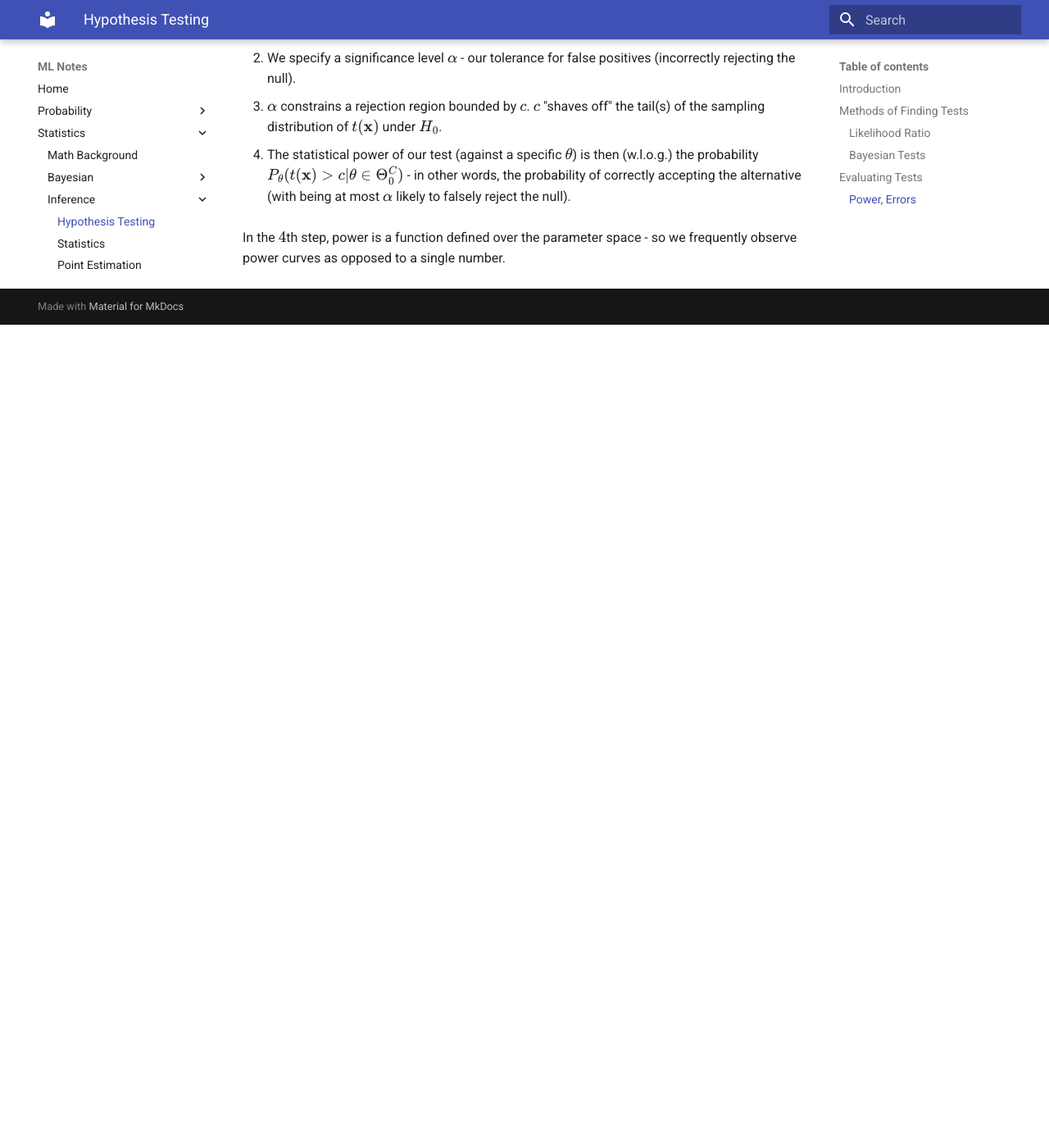
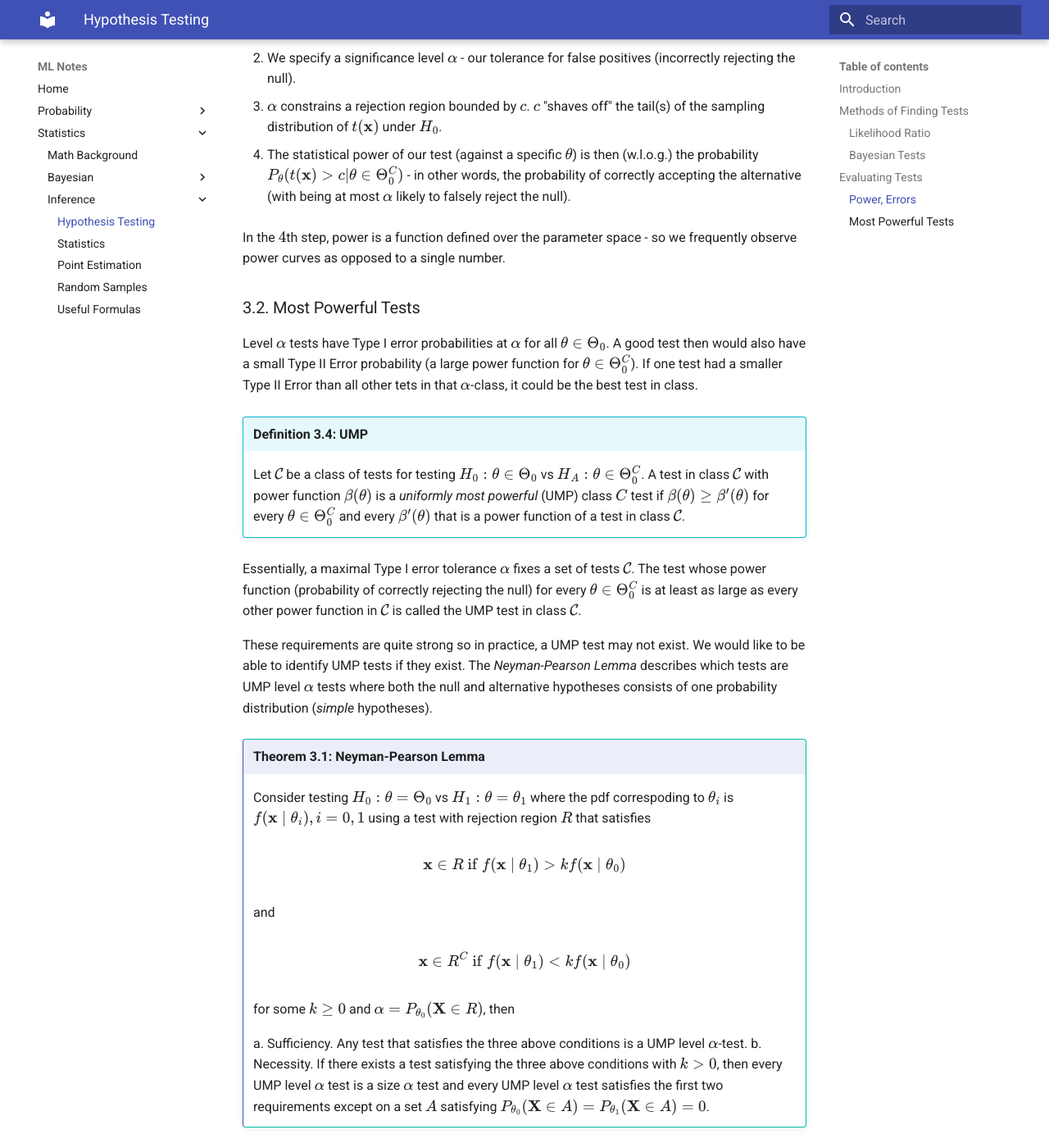
Before and after one commit to alexali04/notes, an MkDocs documentation site: the page built from docs/statistics/inference/hypothesis_testing.md, in a window 1280 px wide and 1400 px high, scrolled down 4645 px. Shown: the whole window at 82% size. Built offline with MkDocs 1.6.1 and Material for MkDocs 9.7.7, drawn with Linux system fonts in a browser that asks for light colours; before the commit the page ends 5041 px from its top, so only the background shows below that.

Commit message:
UMP, neyman-pearson

```diff
--- a/docs/statistics/inference/hypothesis_testing.md
+++ b/docs/statistics/inference/hypothesis_testing.md
@@ -94,3 +94,35 @@
 4. The statistical power of our test (against a specific $\theta$) is then (w.l.o.g.) the probability $P_{\theta}(t(\mathbf{x}) > c | \theta \in \Theta_0^C)$ - in other words, the probability of correctly accepting the alternative (with being at most $\alpha$ likely to falsely reject the null).
 
 In the $4$th step, power is a function defined over the parameter space - so we frequently observe power curves as opposed to a single number.
+
+### Most Powerful Tests
+
+Level $\alpha$ tests have Type I error probabilities at $\alpha$ for all $\theta \in \Theta_0$. A good test then would also have a small Type II Error probability (a large power function for $\theta \in \Theta_0^C$). If one test had a smaller Type II Error than all other tets in that $\alpha$-class, it could be the best test in class.
+
+!!! info "Definition: UMP"
+
+    Let $\mathcal{C}$ be a class of tests for testing $H_0: \theta \in \Theta_0$ vs $H_A: \theta \in \Theta_0^C$. A test in class $\mathcal{C}$ with power function $\beta(\theta)$ is a *uniformly most powerful* (UMP) class $C$ test if $\beta(\theta) \geq \beta'(\theta)$ for every $\theta \in \Theta_0^C$ and every $\beta'(\theta)$ that is a power function of a test in class $\mathcal{C}$.
+
+Essentially, a maximal Type I error tolerance $\alpha$ fixes a set of tests $\mathcal{C}$. The test whose power function (probability of correctly rejecting the null) for every $\theta \in \Theta_0^C$ is at least as large as every other power function in $\mathcal{C}$ is called the UMP test in class $\mathcal{C}$.
+
+These requirements are quite strong so in practice, a UMP test may not exist. We would like to be able to identify UMP tests if they exist. The *Neyman-Pearson Lemma* describes which tests are UMP level $\alpha$ tests where both the null and alternative hypotheses consists of one probability distribution (*simple* hypotheses).
+
+
+!!! tip "Theorem: Neyman-Pearson Lemma"
+
+    Consider testing $H_0: \theta = \Theta_0$ vs $H_1: \theta = \theta_1$ where the pdf correspoding to $\theta_i$ is $f(\mathbf{x} \mid \theta_i), i = 0, 1$ using a test with rejection region $R$ that satisfies
+
+    $$
+    \mathbf{x} \in R \text{ if } f(\mathbf{x} \mid \theta_1) > k f(\mathbf{x} \mid \theta_0)
+    $$
+
+    and
+
+    $$
+    \mathbf{x} \in R^C \text{ if } f(\mathbf{x} \mid \theta_1) < k f(\mathbf{x} \mid \theta_0)
+    $$
+
+    for some $k \geq 0$ and $\alpha = P_{\theta_0}(\mathbf{X} \in R)$, then
+
+    a. Sufficiency. Any test that satisfies the three above conditions is a UMP level $\alpha$-test.
+    b. Necessity. If there exists a test satisfying the three above conditions with $k > 0$, then every UMP level $\alpha$ test is a size $\alpha$ test and every UMP level $\alpha $ test satisfies the first two requirements except on a set $A$ satisfying $P_{\theta_0}(\mathbf{X} \in A) = P_{\theta_1}(\mathbf{X} \in A) = 0$.
```
